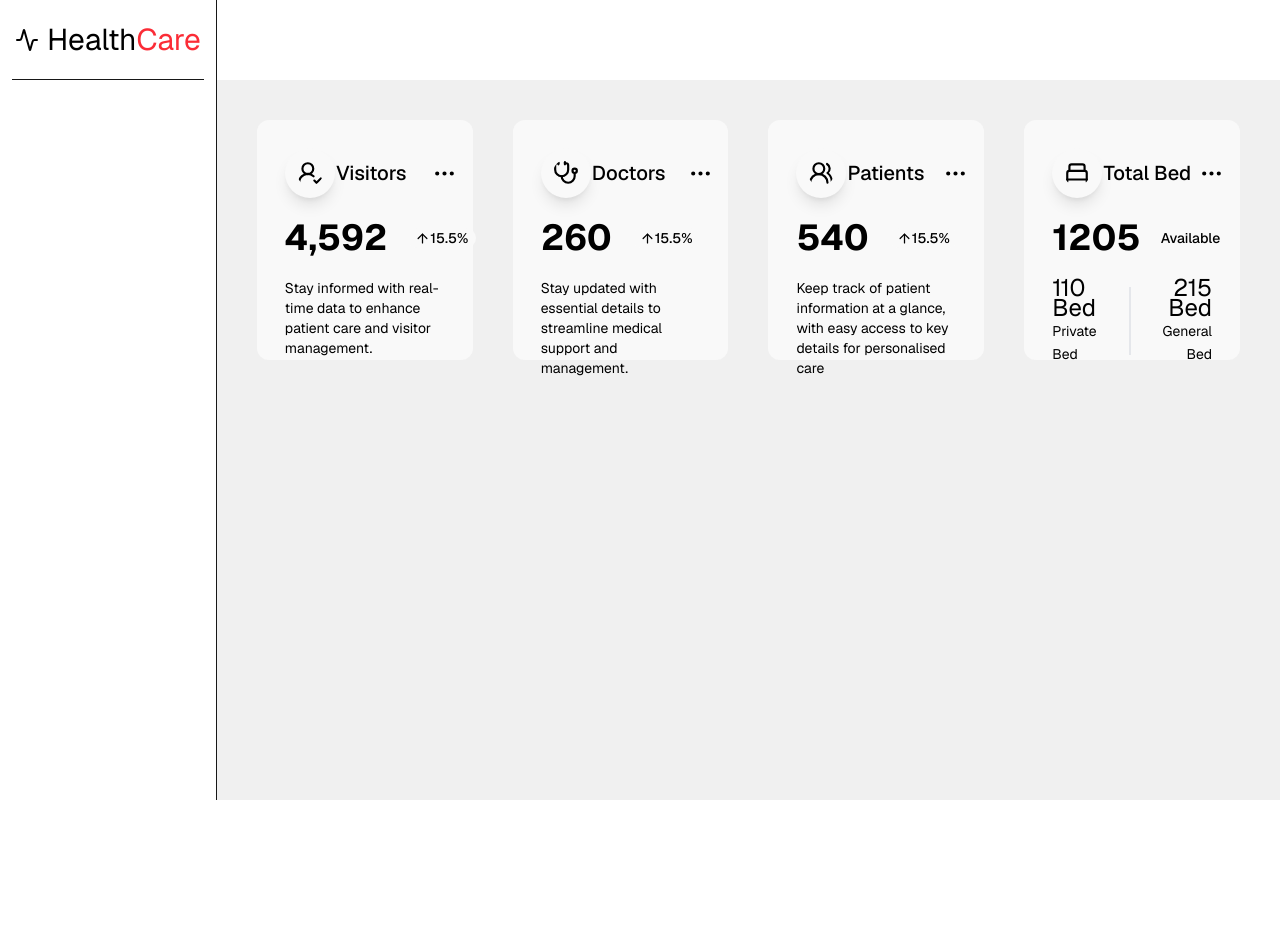
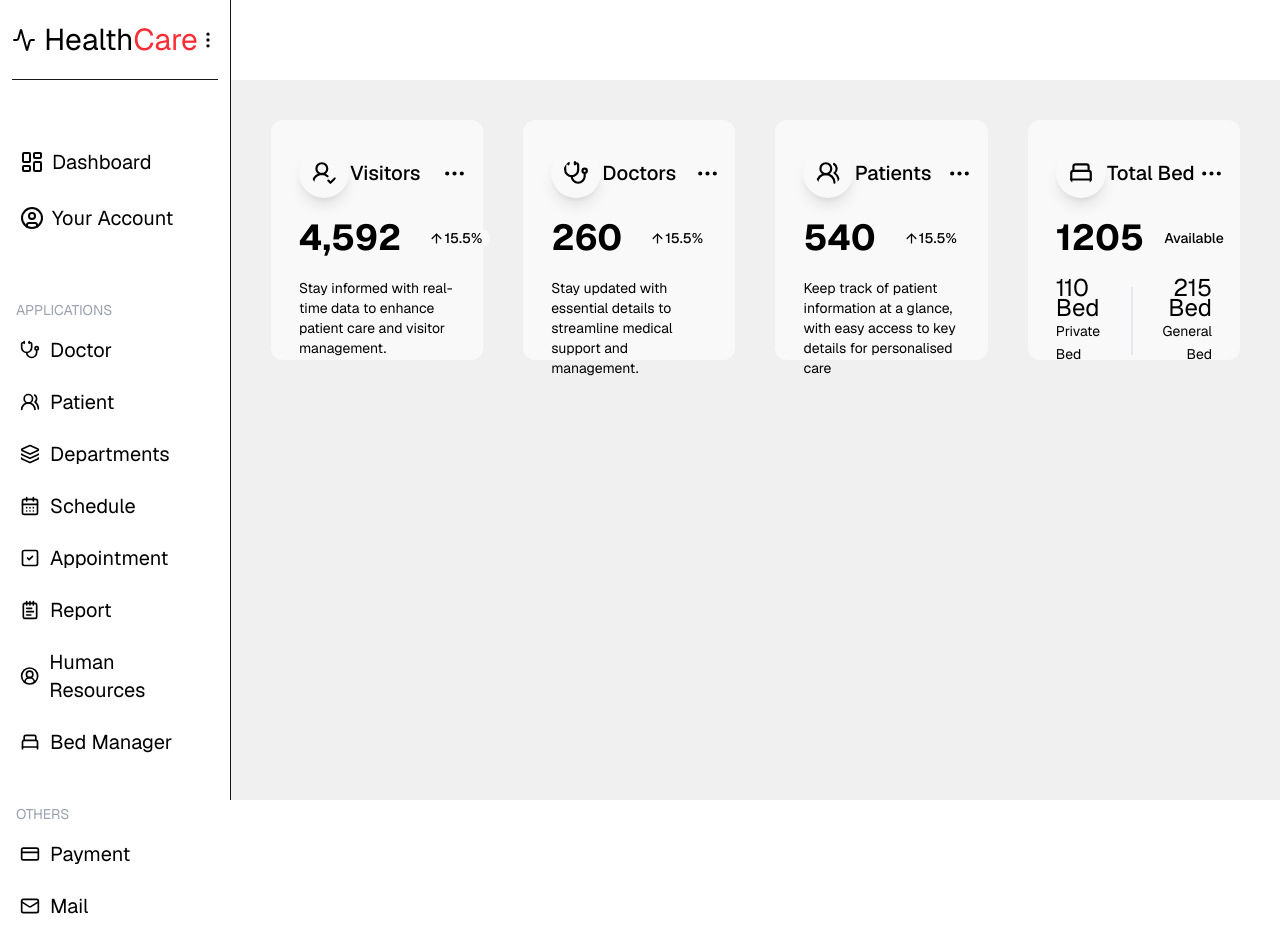
Before and after one commit to quseop/healthcare-dashboard, a Next.js app: page /dashboard in a window 1280 px wide. Shown: the top 946 px of the page. Before the commit the page ends 800 px from the top, so only its background shows below. Built offline with nearby package versions, Linux system fonts and the light colour scheme.

Commit message:
side navigation bar

```diff
--- a/src/components/dashboard/dashboard.tsx
+++ b/src/components/dashboard/dashboard.tsx
@@ -8,6 +8,7 @@ export function Dashboard() {
             {/*Side Navigation Bar*/}
             <SideNavigationBar />
             <main className="w-full flex flex-col gap-10 bg-[#f0f0f0] h-screen">
+                {/*Dashboard Header*/}
                 <ResponsiveHeader />
                 {/*Dashboard Metrics*/}
                 <DashboardMetrics />
--- a/src/components/subcomponents/side-navigation-bar.tsx
+++ b/src/components/subcomponents/side-navigation-bar.tsx
@@ -1,12 +1,80 @@
-import {Activity} from "lucide-react";
+import {
+    Activity,
+    BedSingle, CalendarDays, CheckSquare2, CreditCard,
+    EllipsisVertical, Layers,
+    LayoutDashboard, LogOut, Mail, NotepadText, Package, Stethoscope,
+    UserCircle, UserCircle2, UsersRound
+} from "lucide-react";
+import Link from "next/link";
 
 const SideNavigationBar = () =>
     (<aside className="h-full px-3 w-[20vw] border-r bg-white">
 
-        <header className="w-full flex gap-2 items-center justify-center h-20 border-b">
-            <Activity className="text-black" />
-            <h1 className="text-3xl text-center text-black">Health<span className="text-red-500">Care</span></h1>
+        {/*Company Logo*/}
+        <header className="w-full flex items-center justify-between h-20 border-b">
+            <div className="flex items-center gap-2">
+                <Activity className="text-black" />
+                <h1 className="text-3xl text-center text-black">Health<span className="text-red-500">Care</span></h1>
+            </div>
+            <EllipsisVertical className="text-black" size={20} />
         </header>
+
+
+        <nav className="w-full flex flex-col gap-3 py-15">
+            <Link className="flex w-full gap-2 items-center text-black rounded-lg p-2 text-xl hover:bg-blue-100 " href="/">
+               <LayoutDashboard/> Dashboard
+            </Link>
+            <Link className="flex w-full gap-2 items-center text-black rounded-lg p-2 text-xl hover:bg-blue-100 " href="/">
+                <UserCircle/> Your Account
+            </Link>
+        </nav>
+
+        {/* Applications */}
+        <nav className="flex text-black flex-col text-xl gap-2">
+            <p className="text-gray-400 text-sm px-1">APPLICATIONS</p>
+            <Link className="flex w-full gap-2.5 items-center text-black rounded-lg p-2 text-xl hover:bg-blue-100 " href="/">
+                <Stethoscope size={20}/> Doctor
+            </Link>
+            <Link className="flex w-full gap-2.5 items-center text-black rounded-lg p-2 text-xl hover:bg-blue-100 " href="/">
+                <UsersRound size={20}/> Patient
+            </Link>
+            <Link className="flex w-full gap-2.5 items-center text-black rounded-lg p-2 text-xl hover:bg-blue-100 " href="/">
+                <Layers size={20}/> Departments
+            </Link>
+            <Link className="flex w-full gap-2.5 items-center text-black rounded-lg p-2 text-xl hover:bg-blue-100 " href="/">
+                <CalendarDays size={20}/> Schedule
+            </Link>
+            <Link className="flex w-full gap-2.5 items-center text-black rounded-lg p-2 text-xl hover:bg-blue-100 " href="/">
+                <CheckSquare2 size={20}/> Appointment
+            </Link>
+            <Link className="flex w-full gap-2.5 items-center text-black rounded-lg p-2 text-xl hover:bg-blue-100 " href="/">
+                <NotepadText size={20}/> Report
+            </Link>
+            <Link className="flex w-full gap-2.5 items-center text-black rounded-lg p-2 text-xl hover:bg-blue-100 " href="/">
+                <UserCircle2 size={20}/> Human Resources
+            </Link>
+            <Link className="flex w-full gap-2.5 items-center text-black rounded-lg p-2 text-xl hover:bg-blue-100 " href="/">
+                <BedSingle size={20}/> Bed Manager
+            </Link>
+        </nav>
+
+        {/* Others */}
+        <nav className="flex items-start text-black flex-col text-xl gap-2 py-10">
+            <p className="text-gray-400 text-sm px-1">OTHERS</p>
+            <Link className="flex w-full gap-2.5 items-center text-black rounded-lg p-2 text-xl hover:bg-blue-100 " href="/">
+                <CreditCard size={20}/> Payment
+            </Link>
+            <Link className="flex w-full gap-2.5 items-center text-black rounded-lg p-2 text-xl hover:bg-blue-100 " href="/">
+                <Mail size={20}/> Mail
+            </Link>
+            <Link className="flex w-full gap-2.5 items-center text-black rounded-lg p-2 text-xl hover:bg-blue-100 " href="/">
+                <Package size={20}/> Widgets
+            </Link>
+            <button className="flex gap-2.5 text-red-500 p-2">
+                <LogOut /> Logout
+            </button>
+        </nav>
+
 
     </aside>)
 
```
